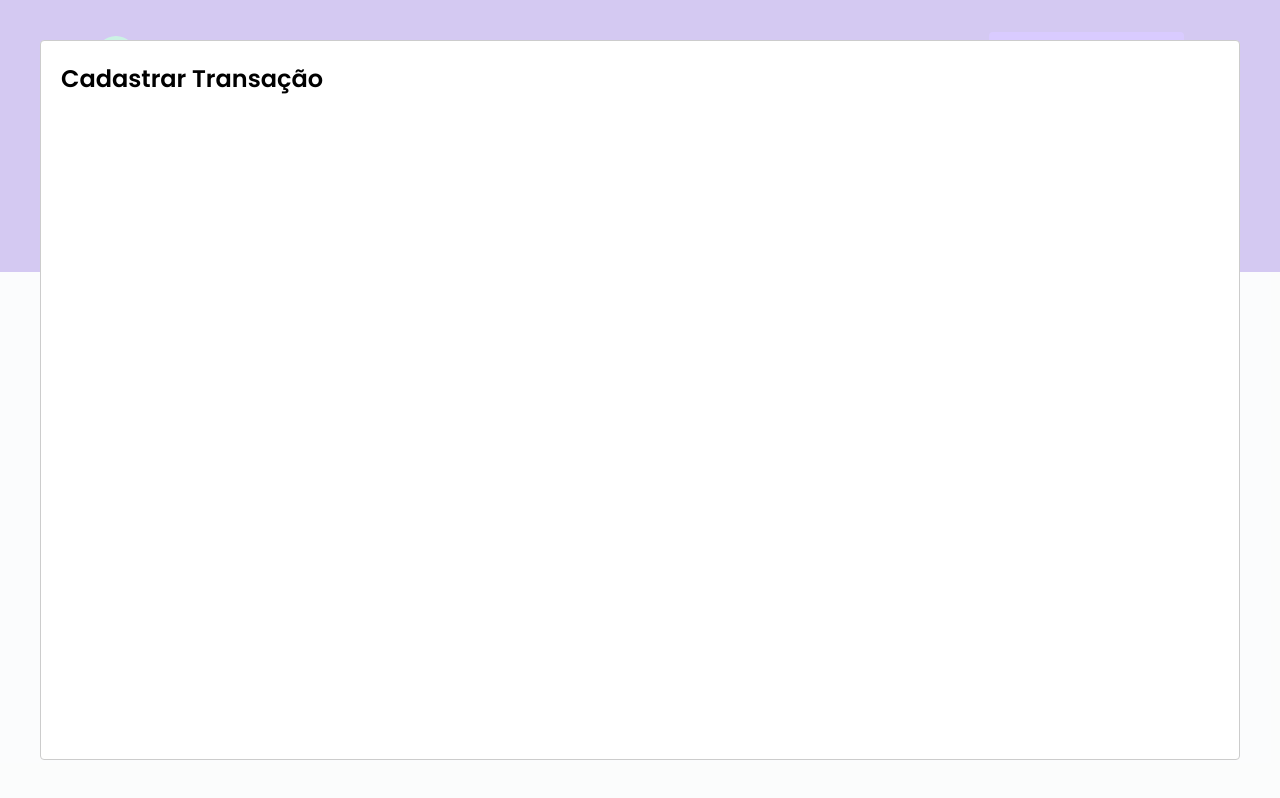
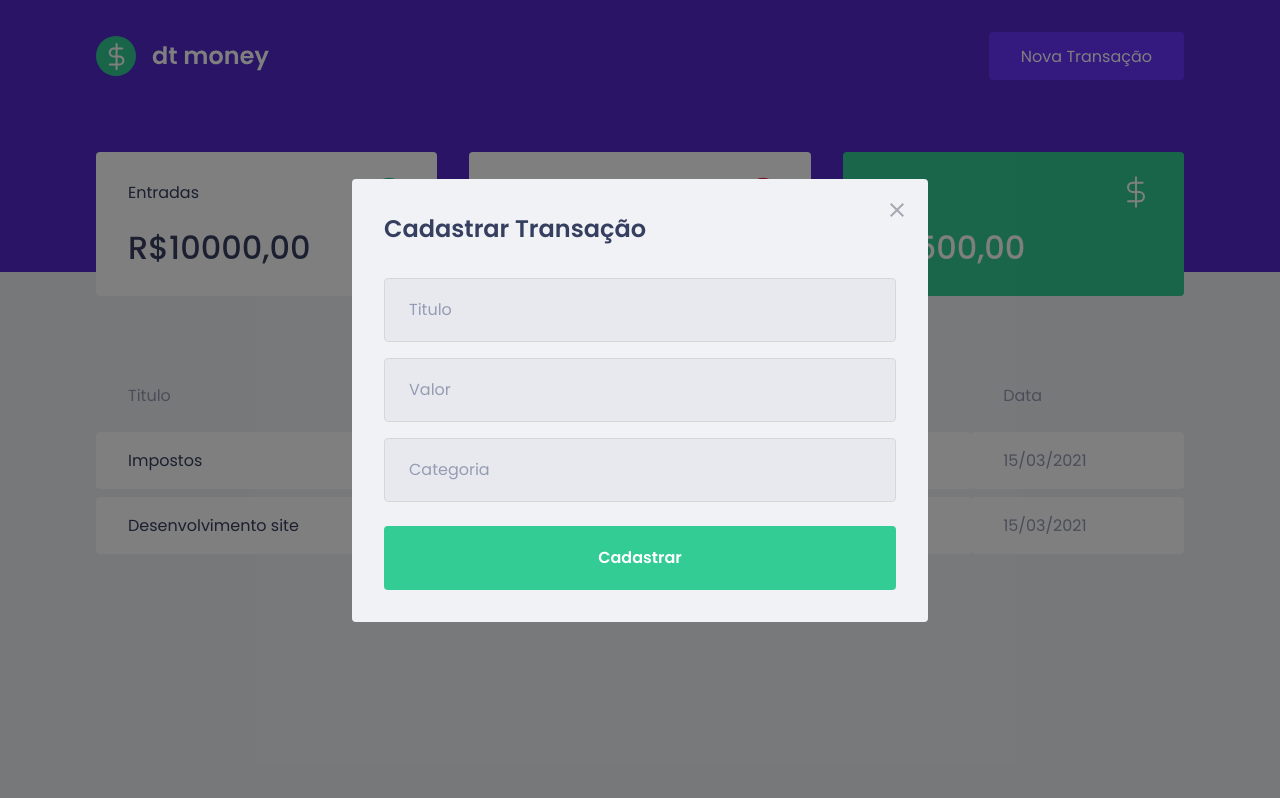
Before and after one commit to gustavolopesv3/GL-Money, a React (Create React App) app: page / in a window 1280 px wide. Both pictures are taken after a click on the button "Nova Transação". Built offline with nearby package versions, Linux system fonts and the light colour scheme; no server answers; what miragejs would draw is missing.

Commit message:
styles modal

```diff
--- a/src/components/NewTransactionModal/index.tsx
+++ b/src/components/NewTransactionModal/index.tsx
@@ -1,4 +1,6 @@
 import Modal from 'react-modal'
+import { Container } from './styles'
+import closeImg from '../../assets/close.svg'
 
 
 interface NewTransactionModalProps{
@@ -9,11 +11,25 @@ interface NewTransactionModalProps{
 
 export function NewTransactionModal({isOpen, onRequestClose}:NewTransactionModalProps){
     return(
-        <Modal
+        <Modal overlayClassName='react-modal-overlay'
+        className='react-modal-content'
           isOpen={isOpen}
           onRequestClose={onRequestClose}
         >
+        <button className='react-modal-close'
+         type='button'
+          onClick={onRequestClose}>
+            <img src={closeImg} alt="Fechar modal"/>
+        </button>
+         <Container>
          <h2>Cadastrar Transação</h2>
+         <input type="text" placeholder='Titulo'/>
+         <input type="text" placeholder='Valor'/>
+         <input type="text" placeholder='Categoria'/>
+         <button type="submit"> Cadastrar</button>
+
+         </Container>
+
         </Modal>
     )
 
--- /dev/null
+++ b/src/components/NewTransactionModal/styles.ts
@@ -0,0 +1,49 @@
+import styled from 'styled-components'
+
+
+export const Container = styled.form`
+    h2{
+        color: var(--text-title);
+        font-size: 1.5rem;
+        margin-bottom: 2rem
+    }
+    input{
+        width: 100%;
+        padding: 0 1.5rem;
+        height: 4rem;
+        border-radius: 0.25rem;
+
+        border: 1px solid #d7d7d7;
+        background: #e7e9ee;
+
+        font-weight: 400;
+        font-size: 1rem;
+
+        &::placeholder{
+            color: var(--text-body)
+        }
+        & + input{
+            margin-top: 1rem;
+        }
+
+    }
+    button[type='submit']{
+        width: 100%;
+        padding: 0 1.5rem;
+        height: 4rem;
+        background: var(--green);
+        color: #fff;
+        border-radius: 0.25rem;
+        border: 0;
+        font-size: 1rem;
+        margin-top: 1.5rem;
+        font-weight:600;
+
+        transition: filter 0.2s;
+
+        &:hover{
+            filter: brightness(0.9)
+        }
+    }
+
+`;
--- a/src/styles/global.ts
+++ b/src/styles/global.ts
@@ -54,4 +54,43 @@ export const GlobalStyle = createGlobalStyle`
     cursor: not-allowed;
   }
 
+
+  .react-modal-overlay{
+    background:rgba(0,0,0,0.5);
+
+    position: fixed;
+    top: 0;
+    bottom:0;
+    right:0;
+    left:0;
+    top:0;
+
+    display:flex;
+    justify-content: center;
+    align-items: center;
+  }
+  .react-modal-content{
+
+    width:100%;
+    max-width: 576px;
+    background:var(--background);
+    padding: 2rem;
+    position: relative;
+    border-radius: 0.25rem
+
+  }
+  .react-modal-close{
+    position:absolute;
+    right:1.5rem;
+    top: 1.5rem;
+    border:0;
+    background: transparent;
+
+    transition: filter 0.2s;
+
+    &:hover{
+      filter: brightness(0.9)
+    }
+  }
+
 `;
```
